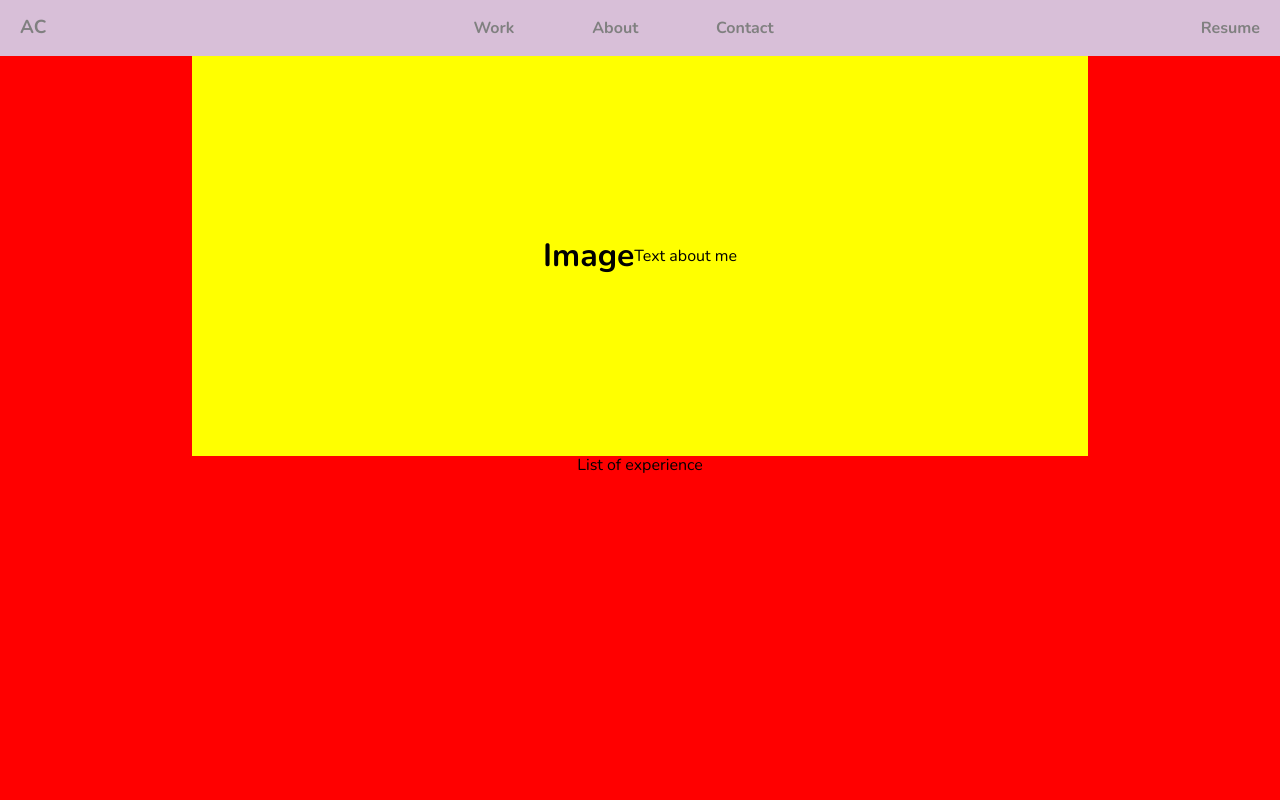
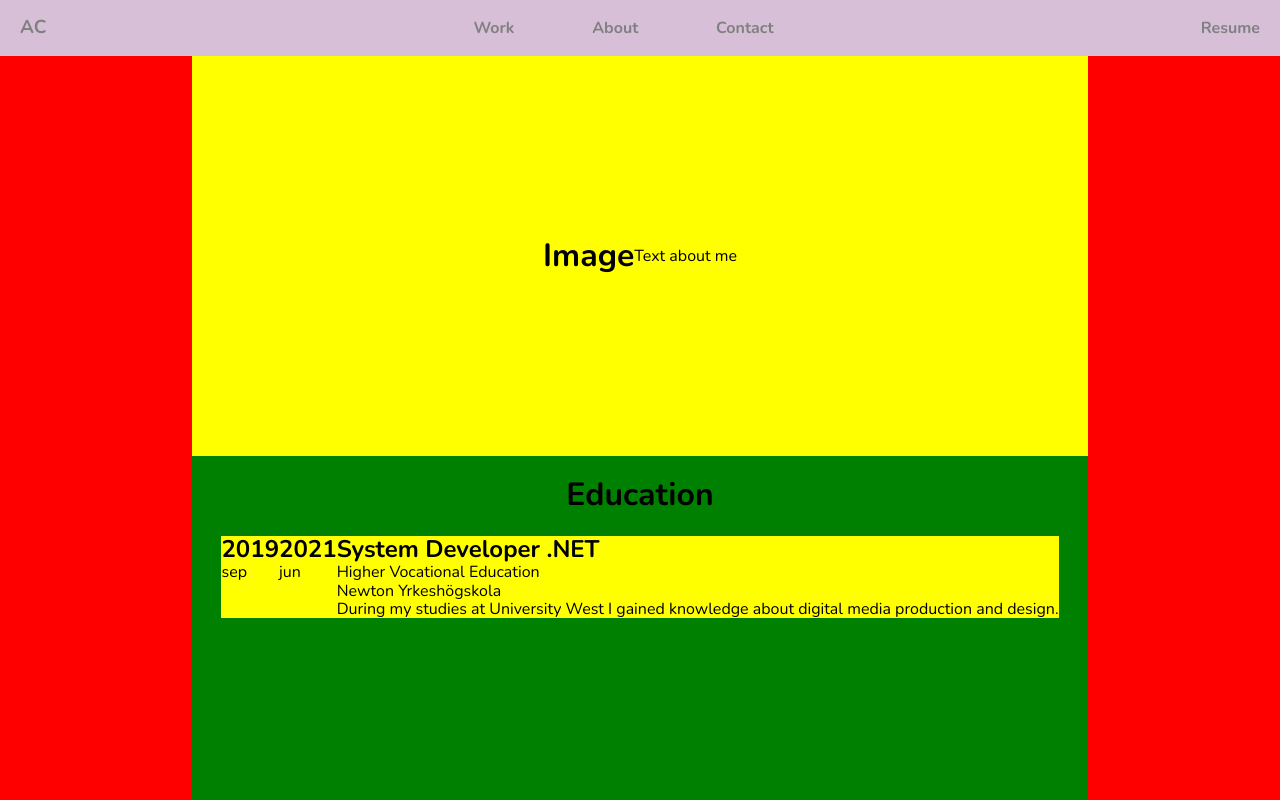
Before and after one commit to AndyCarlsson/portfolio, a React (Create React App) app: page /about in a window 1280 px wide. Shown: the top 800 px of the page. Built offline with nearby package versions, Linux system fonts and the light colour scheme.

Commit message:
Updated about me page

```diff
--- a/src/components/AboutPage/AboutPage.js
+++ b/src/components/AboutPage/AboutPage.js
@@ -1,4 +1,5 @@
 import React from 'react';
+import EducationList from './EducationList';
 import './aboutpage.scss';
 
 function AboutPage() {
@@ -8,7 +9,9 @@ function AboutPage() {
         <h1>Image</h1>
         <p>Text about me</p>
       </div>
-      <div>List of experience</div>
+      <div className='experiences-container'>
+        <EducationList />
+      </div>
     </div>
   );
 }
--- /dev/null
+++ b/src/components/AboutPage/EducationList.js
@@ -0,0 +1,33 @@
+import React from 'react';
+import './EducationList.scss';
+
+function EducationList() {
+  return (
+    <>
+      <h1>Education</h1>
+      <div className='education-list-wrapper'>
+        <div className='time-period-container'>
+          <div className='start-date-container'>
+            <h2>2019</h2>
+            <p>sep</p>
+          </div>
+          <div className='end-date-container'>
+            <h2>2021</h2>
+            <p>jun</p>
+          </div>
+        </div>
+        <div className='education-info-container'>
+          <h2>System Developer .NET</h2>
+          <p>Higher Vocational Education</p>
+          <p>Newton Yrkeshögskola</p>
+          <p>
+            During my studies at University West I gained knowledge about
+            digital media production and design.
+          </p>
+        </div>
+      </div>
+    </>
+  );
+}
+
+export default EducationList;
--- /dev/null
+++ b/src/components/AboutPage/EducationList.scss
@@ -0,0 +1,10 @@
+.education-list-wrapper {
+  display: flex;
+  flex-direction: row;
+  background-color: yellow;
+}
+
+.time-period-container {
+  display: flex;
+  flex-direction: row;
+}
--- a/src/components/AboutPage/aboutpage.scss
+++ b/src/components/AboutPage/aboutpage.scss
@@ -14,3 +14,12 @@
   width: 70%;
   background-color: yellow;
 }
+
+.experiences-container {
+  display: flex;
+  flex-direction: column;
+  align-items: center;
+  width: 70%;
+  background-color: green;
+  min-height: 600px;
+}
```
Also changed, not shown: src/components/AboutPage/EducationItem.js (added), 1 other file (tests, documents, lock files or other folders).
